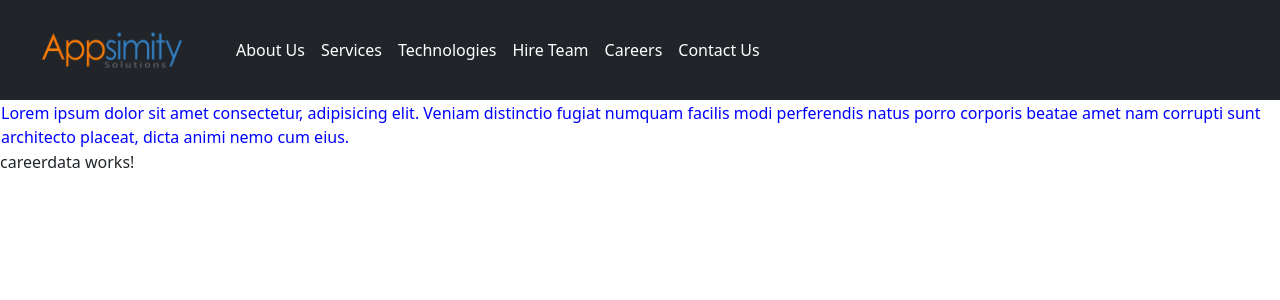
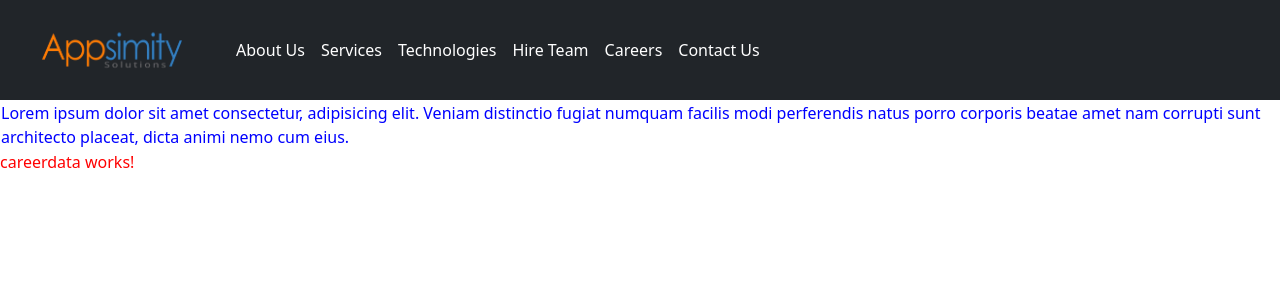
Before and after one commit to Prashar2189/firstapp, an Angular app: page /career-page in a window 1280 px wide. Shown: the top 300 px of the page. Built offline with nearby package versions, Linux system fonts and the light colour scheme.

Commit message:
Add new css file

```diff
--- a/src/app/about/careerdata/careerdata/careerdata.component.css
+++ b/src/app/about/careerdata/careerdata/careerdata.component.css
@@ -0,0 +1,3 @@
+p {
+    color: red;
+}
```
